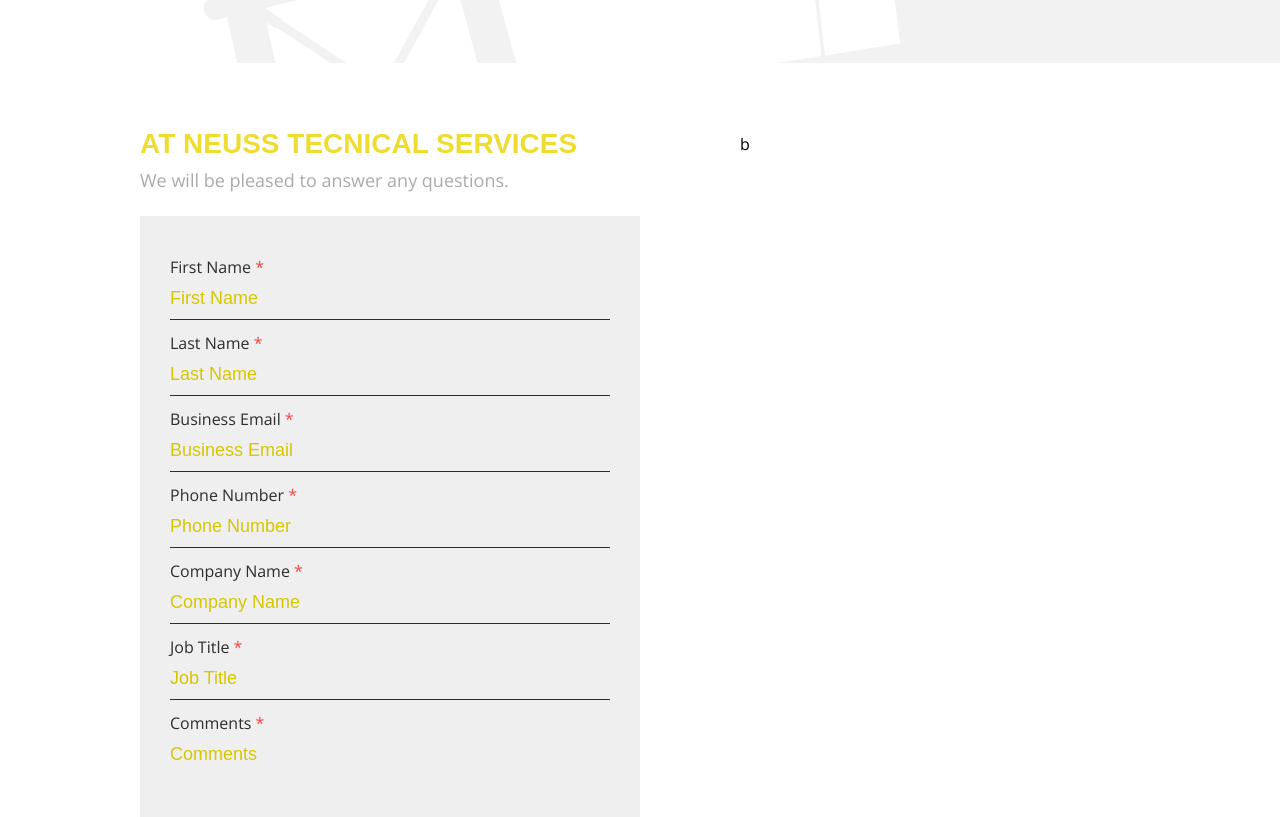
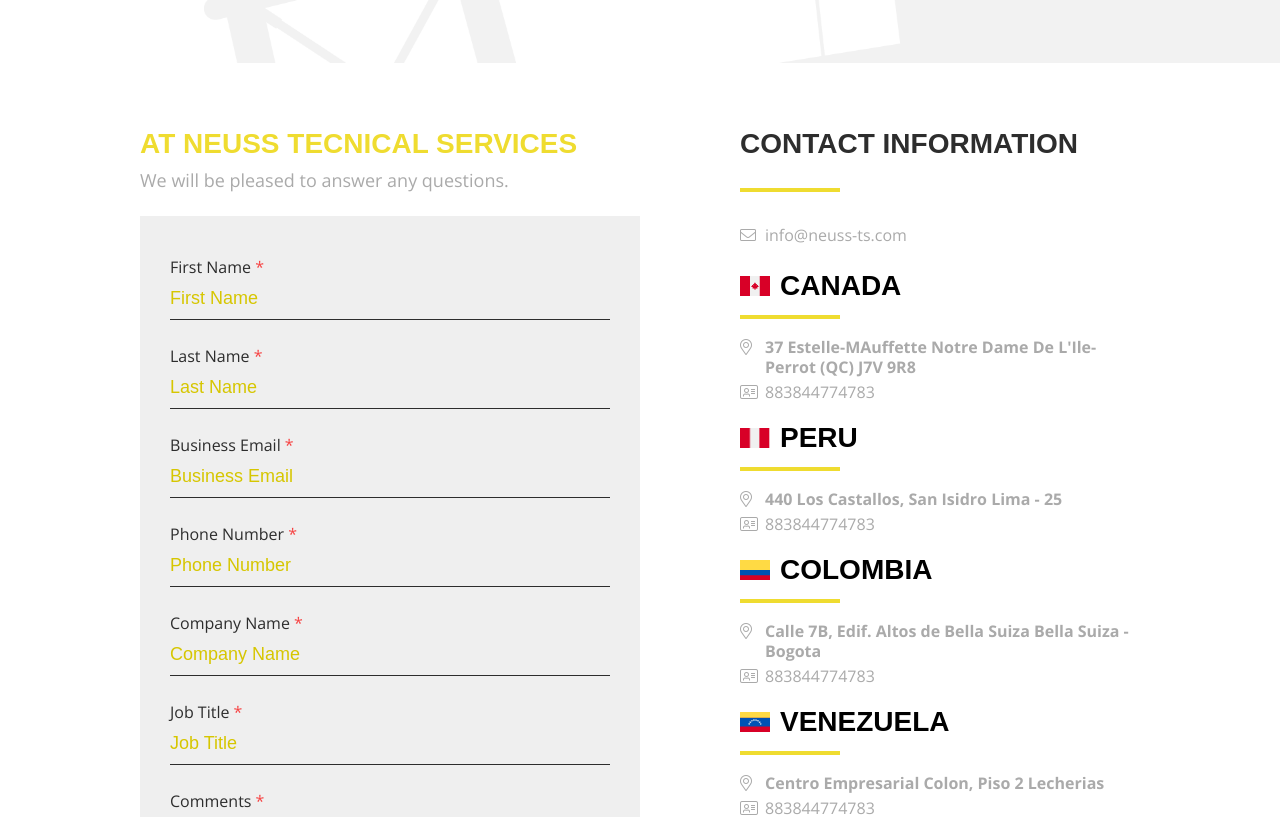
Before and after one commit to davecast/neussts, a Vue app: page /contact in a window 1280 px wide. Shown: the part 740-1557 px from the top of the page. Built offline with nearby package versions, Linux system fonts and the light colour scheme; a web font is replaced by a local one.

Commit message:
Add component ContactWorld and finish mockup contact page on desktop

```diff
--- /dev/null
+++ b/src/components/ContactWorld.vue
@@ -0,0 +1,89 @@
+<template>
+  <div class="ContactWorld">
+    <h2>
+      <figure>
+        <img :src="require(`@/assets/${this.flag}`)" :alt="this.name" />
+      </figure>
+      <span>{{ this.name }}</span>
+    </h2>
+    <ul>
+      <li>
+        <i class="wz-icon wz-point"></i>
+        <strong>{{ this.address }}</strong>
+      </li>
+      <li>
+        <i class="wz-icon wz-id-card"></i>
+        {{ this.rif }}
+      </li>
+    </ul>
+  </div>
+</template>
+
+<script>
+export default {
+  name: "ContactWorld",
+  props: {
+    name: {
+      type: String
+    },
+    flag: {
+      type: String
+    },
+    address: {
+      type: String
+    },
+    rif: {
+      type: String
+    }
+  }
+};
+</script>
+
+<style scoped>
+.ContactWorld {
+  margin-bottom: 25px;
+}
+h2 {
+  position: relative;
+  padding-bottom: 20px;
+  margin-bottom: 20px;
+  display: flex;
+  align-items: center;
+  justify-content: flex-start;
+}
+h2::before {
+  content: "";
+  position: absolute;
+  width: 100px;
+  height: 4px;
+  background: #efdc30;
+  margin: 0 auto;
+  left: 0;
+  bottom: -2px;
+}
+h2 figure {
+  margin-right: 10px;
+  width: 30px;
+}
+h2 figure img {
+  width: 100%;
+  max-width: 100%;
+}
+h2 span {
+  font-size: 28px;
+  line-height: 22px;
+  text-transform: uppercase;
+  font-weight: 900;
+}
+li {
+  color: #aaaaaa;
+  font-size: 16px;
+  line-height: 20px;
+  display: grid;
+  margin-bottom: 5px;
+  grid-template: 1fr / 25px 1fr;
+}
+i {
+  margin-top: 2px;
+}
+</style>
--- a/src/components/Form.vue
+++ b/src/components/Form.vue
@@ -294,7 +294,7 @@
   padding: 40px 30px;
 }
 .form__control {
-  margin-bottom: 12px;
+  margin-bottom: 25px;
   display: flex;
   flex-direction: column;
 }
--- a/src/views/Contact.vue
+++ b/src/views/Contact.vue
@@ -34,7 +34,39 @@
             </p>
             <DcForm />
           </div>
-          <div class="contact__info">b</div>
+          <div class="contact__info">
+            <Title title="CONTACT INFORMATION" color="2d2d2d" position="left" />
+            <ul class="info">
+              <li>
+                <i class="wz-icon wz-envelope"></i>
+                info@neuss-ts.com
+              </li>
+            </ul>
+            <ContactWorld
+              name="canada"
+              flag="canada.png"
+              address="37 Estelle-MAuffette Notre Dame De L'Ile-Perrot (QC) J7V 9R8"
+              rif="883844774783"
+            />
+            <ContactWorld
+              name="peru"
+              flag="peru.png"
+              address="440 Los Castallos, San Isidro Lima - 25"
+              rif="883844774783"
+            />
+            <ContactWorld
+              name="colombia"
+              flag="colombia.png"
+              address="Calle 7B, Edif. Altos de Bella Suiza Bella Suiza - Bogota"
+              rif="883844774783"
+            />
+            <ContactWorld
+              name="venezuela"
+              flag="venezuela.png"
+              address="Centro Empresarial Colon, Piso 2 Lecherias"
+              rif="883844774783"
+            />
+          </div>
         </div>
       </div>
     </DcSection>
@@ -44,6 +76,8 @@
 <script>
 import Banner from "@/components/Banner.vue";
 import DcForm from "@/components/Form.vue";
+import Title from "@/components/NeTitle.vue";
+import ContactWorld from "@/components/ContactWorld.vue";
 
 import DcSection from "@/layouts/DcSection.vue";
 
@@ -52,7 +86,9 @@
   components: {
     Banner,
     DcSection,
-    DcForm
+    DcForm,
+    Title,
+    ContactWorld
   },
   data() {
     return {};
@@ -80,4 +116,19 @@
   text-transform: uppercase;
   font-weight: 900;
 }
+.info {
+  margin-bottom: 30px;
+}
+.info ul {
+}
+.info li {
+  color: #aaaaaa;
+  font-size: 16px;
+  line-height: 20px;
+  display: grid;
+  grid-template: 1fr / 25px 1fr;
+}
+.info i {
+  margin-top: 2px;
+}
 </style>
```
